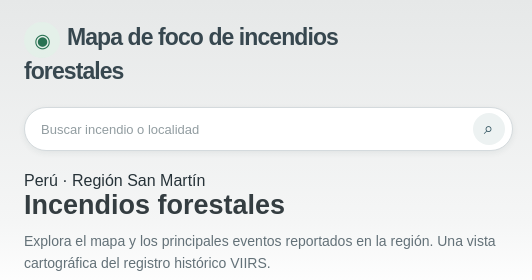
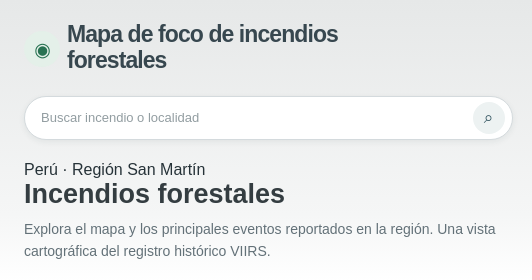
Before and after one commit to zaecova/Focos-de-incendios, a plain HTML site: page index.html in a window 1280 px wide. Shown: the top 280 px of the page, 0-532 px from the left. Drawn offline with Linux system fonts and the light colour scheme.

```diff
--- a/index.html
+++ b/index.html
@@ -47,8 +47,13 @@
       font-size: 23px;
       font-weight: 750;
       letter-spacing: -.04em;
+      line-height: 1.12;
       text-decoration: none;
-      white-space: nowrap;
+      white-space: normal;
+    }
+    .brand-copy {
+      display: inline-block;
+      vertical-align: middle;
     }
     .brand-mark {
       display: inline-grid;
@@ -281,7 +286,7 @@
       <header class="side-header">
         <div class="brand-row">
           <a class="brand" href="./" aria-label="Mapa de foco de incendios forestales">
-            <span class="brand-mark" aria-hidden="true">◉</span><span>Mapa de foco de incendios<br>forestales</span>
+            <span class="brand-mark" aria-hidden="true">◉</span><span class="brand-copy">Mapa de foco de incendios<br>forestales</span>
           </a>
         </div>
         <form class="search" id="event-search" role="search">
```
